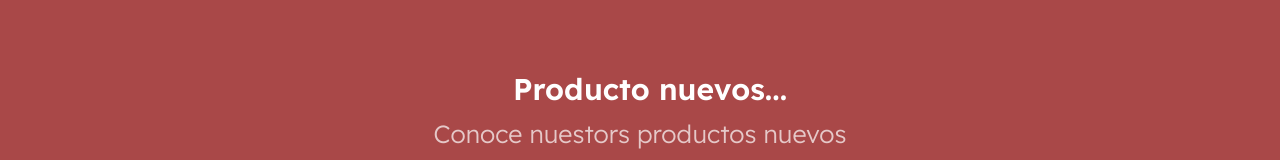
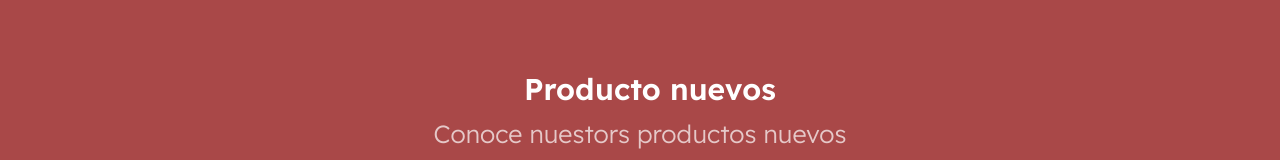
Before and after one commit to AngelBrasil/ebac-e-commerce, a plain HTML site: page index.html in a window 1280 px wide. Shown: the part 140-300 px from the top of the page. Drawn offline with Linux system fonts and the light colour scheme.

Commit message:
Update index.html

```diff
--- a/index.html
+++ b/index.html
@@ -19,7 +19,7 @@
     </header>
     <main>
         <section class="banner">
-            <h2 class="banner__title">Producto nuevos...</h2>
+            <h2 class="banner__title">Producto nuevos</h2>
             <p class="banner__text">Conoce nuestors productos nuevos</p>
         </section>
         <section class="products">
```
